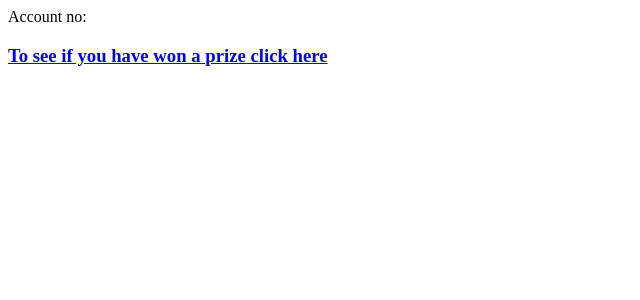
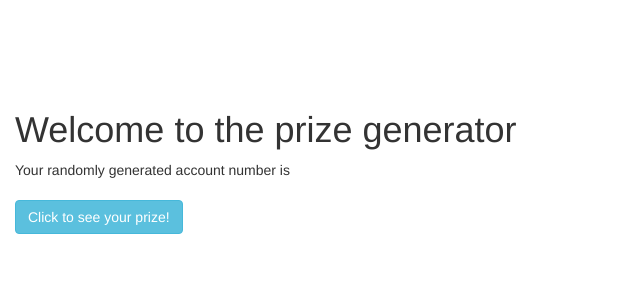
Before and after one commit to zedz65/solo2, a Flask app: page / in a window 1280 px wide. Shown: the top 300 px of the page, without its empty margins (0-640 px from the left). Run offline with Flask 2, Linux system fonts and the light colour scheme; data that the repository does not hold is empty; some libraries are stand-ins or nearby versions.

Commit message:
added bootstrap for basic layout

```diff
--- a/application1/application/templates/home.html
+++ b/application1/application/templates/home.html
@@ -1,9 +1,12 @@
 {% extends "layout.html" %}
 
 {% block body_content %}
-
-Account no: {{ username }}
-<h3><a href="{{ url_for('prize', prizeusername=username) }}">To see if you have won a prize click here</a></h3>
+<div class="container-fluid">
+	<h1>Welcome to the prize generator</h1>
+Your randomly generated account number is {{ username }}
+<br><br>
+<a href="{{ url_for('prize', prizeusername=username) }}" class="btn btn-info" role="button">Click to see your prize!</a>
+</div>
 
 
 
--- a/application1/application/templates/layout.html
+++ b/application1/application/templates/layout.html
@@ -1,8 +1,23 @@
 <html>
 		<head>
 
-			<title>  project app  </title>
-			</head>
+<!DOCTYPE html>
+<html lang="en">
+<head>
+  <title>Prize Generator</title>
+  <meta charset="utf-8">
+  <meta name="viewport" content="width=device-width, initial-scale=1">
+  <link rel="stylesheet" href="https://maxcdn.bootstrapcdn.com/bootstrap/3.4.1/css/bootstrap.min.css">
+  <script src="https://ajax.googleapis.com/ajax/libs/jquery/3.4.1/jquery.min.js"></script>
+  <script src="https://maxcdn.bootstrapcdn.com/bootstrap/3.4.1/js/bootstrap.min.js"></script>
+		  <style>
+  body {
+  .container-fluid {
+	padding-top: 90px;
+	padding-bottom: 90px;
+  }
+  }
+		  </style>	</head>
 			<body>
 {% block body_content %}
 
```
Also changed, not shown: application1/application/templates/prize.html (+4 -4 lines).
